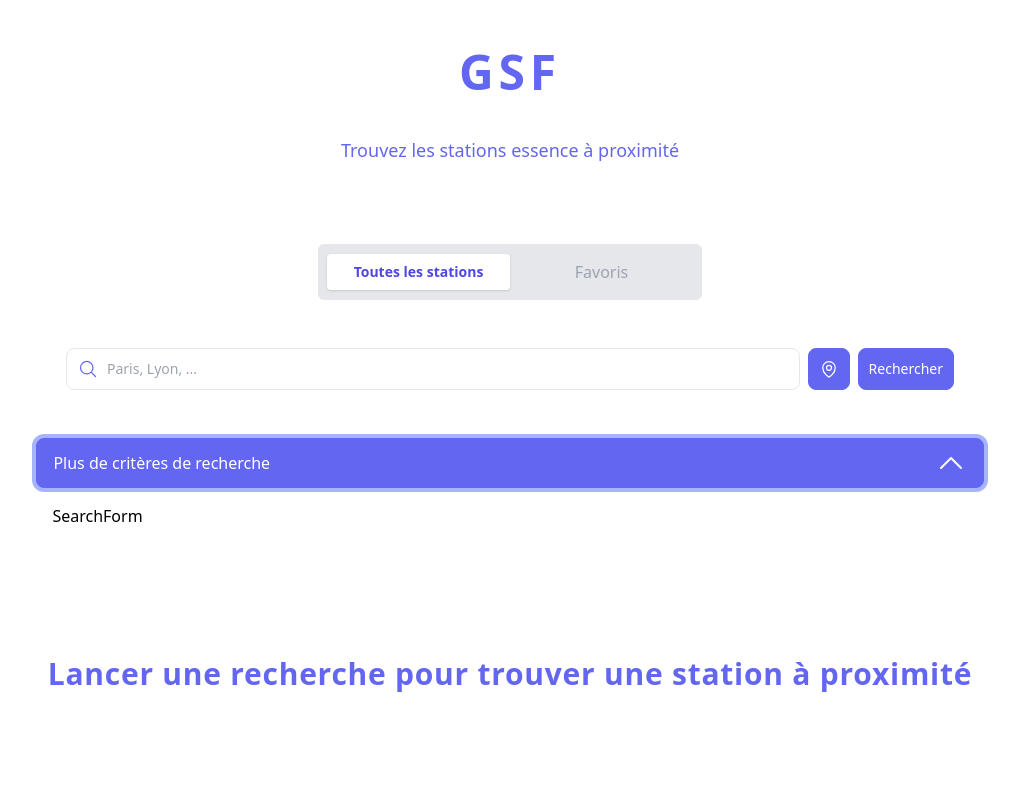
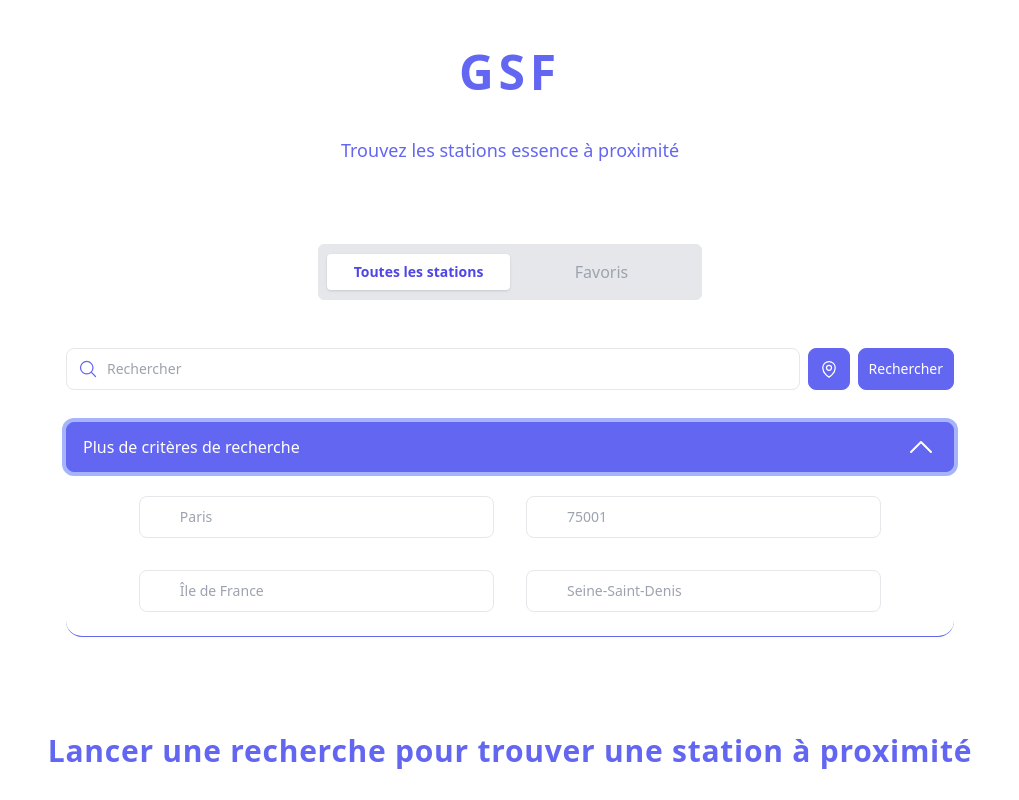
Before and after one commit to Souallet/gas-station-finder, a React (Create React App) app: page / in a window 1280 px wide. Both pictures are taken after a click on the button "Plus de critères de recherche". Shown: the whole page, without its empty margins (130-1149 px from the left). Built offline with nearby package versions, Linux system fonts and the light colour scheme.

Commit message:
Add Search filters

```diff
--- a/src/components/common/Accordion.jsx
+++ b/src/components/common/Accordion.jsx
@@ -14,7 +14,7 @@ function Accordion({ title, children }) {
         );
 
     return (
-        <div className="flex flex-col justify-center w-4/5">
+        <div className="flex flex-col justify-center w-full">
             <button
                 type="button"
                 className="w-full py-2 px-4 flex items-center justify-between text-white bg-indigo-500 rounded-lg border border-indigo-500 hover:bg-indigo-500 focus:ring-4 focus:outline-none focus:ring-indigo-300"
@@ -25,7 +25,7 @@ function Accordion({ title, children }) {
             </button>
 
             {isOpen && (
-                <div className="shadow-3xl rounded-2xl shadow-indigo-500/50 p-4 mb-4 ">
+                <div className="shadow-3xl rounded-2xl shadow-indigo-500/50 py-6 border-b border-indigo-500">
                     {children}
                 </div>
             )}
--- /dev/null
+++ b/src/components/common/Input.jsx
@@ -0,0 +1,36 @@
+import React from 'react';
+import PropTypes from 'prop-types';
+
+function Input(props) {
+    const { type, id, name, onChange, placeholder, label } = props;
+    return (
+        <>
+            {label !== null && { label }}
+            <input
+                id={id}
+                type={type}
+                name={name}
+                onChange={onChange}
+                placeholder={placeholder}
+                className="border gray-indigo-300 text-gray-900 text-sm rounded-lg focus:ring-indigo-500 focus:outline-none focus:border-indigo-500 block w-full pl-10 p-2.5 "
+            />
+        </>
+    );
+}
+
+Input.propTypes = {
+    id: PropTypes.string.isRequired,
+    type: PropTypes.string,
+    onChange: PropTypes.func,
+    placeholder: PropTypes.string,
+    name: PropTypes.string.isRequired,
+    label: PropTypes.oneOfType([PropTypes.arrayOf(PropTypes.node), PropTypes.node]),
+};
+
+Input.defaultProps = {
+    label: null,
+    type: 'text',
+    onChange: null,
+    placeholder: '',
+};
+export default Input;
--- /dev/null
+++ b/src/components/forms/SearchingForm.jsx
@@ -0,0 +1,30 @@
+import React from 'react';
+import PropTypes from 'prop-types';
+
+import Accordion from '../common/Accordion';
+import SearchBar from './parts/SearchBar';
+import FiltersForm from './parts/FiltersForm';
+
+function SearchingForm({ onFormSubmit }) {
+    const onSubmit = (e) => {
+        e.preventDefault();
+        onFormSubmit(e);
+    };
+
+    return (
+        <form className="flex flex-col w-full items-center gap-8" onSubmit={(e) => onSubmit(e)}>
+            <SearchBar />
+            <div className="w-3/4">
+                <Accordion title="Plus de critères de recherche">
+                    <FiltersForm />
+                </Accordion>
+            </div>
+        </form>
+    );
+}
+
+SearchingForm.propTypes = {
+    onFormSubmit: PropTypes.func.isRequired,
+};
+
+export default SearchingForm;
--- /dev/null
+++ b/src/components/forms/parts/FiltersForm.jsx
@@ -0,0 +1,24 @@
+import React from 'react';
+
+import Input from '../../common/Input';
+
+function FiltersForm() {
+    return (
+        <div className="flex flex-wrap gap-8 justify-center">
+            <div className="w-2/5">
+                <Input id="ville" name="ville" placeholder="Paris" />
+            </div>
+            <div className="w-2/5 ">
+                <Input type="number" id="cp" name="cp" placeholder="75001" />
+            </div>
+            <div className="w-2/5 ">
+                <Input id="reg_name" name="reg_name" placeholder="Île de France" />
+            </div>
+            <div className="w-2/5 ">
+                <Input id="dep_name" name="dep_name" placeholder="Seine-Saint-Denis" />
+            </div>
+        </div>
+    );
+}
+
+export default FiltersForm;
--- a/src/components/common/SearchBar.jsx
+++ b/src/components/forms/parts/SearchBar.jsx
@@ -1,27 +1,16 @@
 import React from 'react';
-import PropTypes from 'prop-types';
 
 import { MapPinIcon, MagnifyingGlassIcon } from '@heroicons/react/24/outline';
+import Input from '../../common/Input';
 
-function SearchBar({ onFormSubmit }) {
-    const onSubmit = (e) => {
-        e.preventDefault();
-        onFormSubmit(e);
-    };
-
+function SearchBar() {
     return (
-        <form className="flex w-3/4 gap-2" onSubmit={(e) => onSubmit(e)}>
+        <div className="flex w-3/4 gap-2">
             <div className="relative w-full">
                 <div className="flex absolute inset-y-0 left-0 items-center pl-3 pointer-events-none fill-indigo-500">
                     <MagnifyingGlassIcon className="h- w-5 text-indigo-500" />
                 </div>
-                <input
-                    type="text"
-                    id="geolocation"
-                    className=" border gray-indigo-300 text-gray-900 text-sm rounded-lg focus:ring-indigo-500 focus:outline-none focus:border-indigo-500 block w-full pl-10 p-2.5 "
-                    placeholder="Paris, Lyon, ..."
-                    required
-                />
+                <Input type="text" id="q" name="q" placeholder="Rechercher" />
             </div>
             <button
                 type="button"
@@ -35,12 +24,8 @@ function SearchBar({ onFormSubmit }) {
             >
                 Rechercher
             </button>
-        </form>
+        </div>
     );
 }
 
-SearchBar.propTypes = {
-    onFormSubmit: PropTypes.func.isRequired,
-};
-
 export default SearchBar;
--- a/src/hooks/useStationsAPI.jsx
+++ b/src/hooks/useStationsAPI.jsx
@@ -38,8 +38,14 @@ function useStationsAPI(filters) {
         });
 
         Object.keys(filters).forEach((key) => {
-            if (key !== 'favorites') {
-                searchParams.set(`refine.${key}`, filters[key]);
+            const value = filters[key];
+            if (value !== '') {
+                console.log(key, value);
+                if (!['favorites', 'q'].includes(key)) {
+                    searchParams.set(`refine.${key}`, value);
+                } else {
+                    searchParams.set(key, filters[key]);
+                }
             }
         });
 
--- a/src/screens/HomeScreen.jsx
+++ b/src/screens/HomeScreen.jsx
@@ -2,10 +2,10 @@ import React from 'react';
 
 import Container from '../components/common/Container';
 import StationsList from '../components/stations/StationsList';
-import SearchBar from '../components/common/SearchBar';
 import useStationsAPI from '../hooks/useStationsAPI';
 import Spinner from '../components/common/Spinner';
-import Accordion from '../components/common/Accordion';
+
+import SearchingForm from '../components/forms/SearchingForm';
 
 function HomeScreen() {
     const [filters, setFilters] = React.useState({});
@@ -14,9 +14,10 @@ function HomeScreen() {
 
     const stationsAPI = useStationsAPI(filters);
 
-    const onSearchBarSubmit = (e) => {
-        const searchedCity = e.target[0].value;
-        setFilters({ ...filters, com_name: searchedCity });
+    const onSearchSubmit = (e) => {
+        const formData = new FormData(e.target);
+        const formProps = Object.fromEntries(formData);
+        setFilters({ ...filters, ...formProps });
         setSearched(true);
     };
 
@@ -31,11 +32,9 @@ function HomeScreen() {
     return (
         <Container>
             <div className="flex justify-center my-12">
-                <SearchBar onFormSubmit={onSearchBarSubmit} />
+                <SearchingForm onFormSubmit={onSearchSubmit} />
             </div>
-            <div className="flex justify-center my-4">
-                <Accordion title="Plus de critères de recherche">SearchForm</Accordion>
-            </div>
+
             {searched ? (
                 displayStationList()
             ) : (
```
